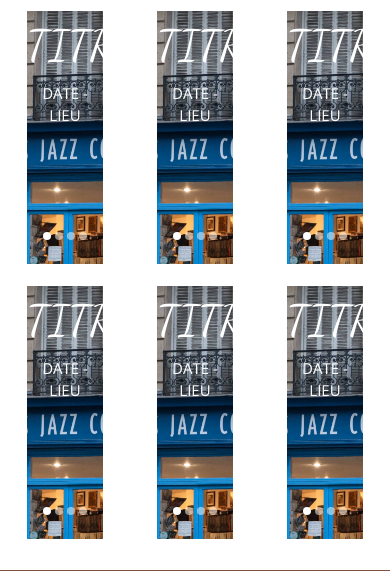
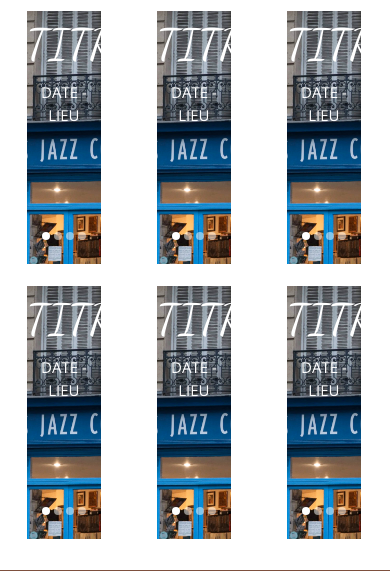
Before and after one commit to Rexignis40/MathieuGras, a PHP site: page /portfolio.php in a window 390 px wide; the page is wider, and only the part inside the window is pictured. Shown: the part 150-721 px from the top of that part. Run offline with PHP 8.4, Linux system fonts and the light colour scheme.

Commit message:
portfolioResponsive

```diff
--- a/site/css/style.css
+++ b/site/css/style.css
@@ -278,13 +278,15 @@ body {
     width: 18px !important;
     margin: 60px 22px!important;
   }
+
+
 /*portfolio*/
 
 .carouselPortfolio{
     margin-top: 10%;
     margin-bottom: 10%;
     margin-left: 15%;
-    width: 70% !important;
+    width: 68% !important;
     height: 30% !important;
 }
 
@@ -478,7 +480,6 @@ div.formulaire{
 
 /* contact and language */
 
-
 .pageFooter .contactAndLanguage {
     display: flex;
     justify-content: space-evenly;
```
